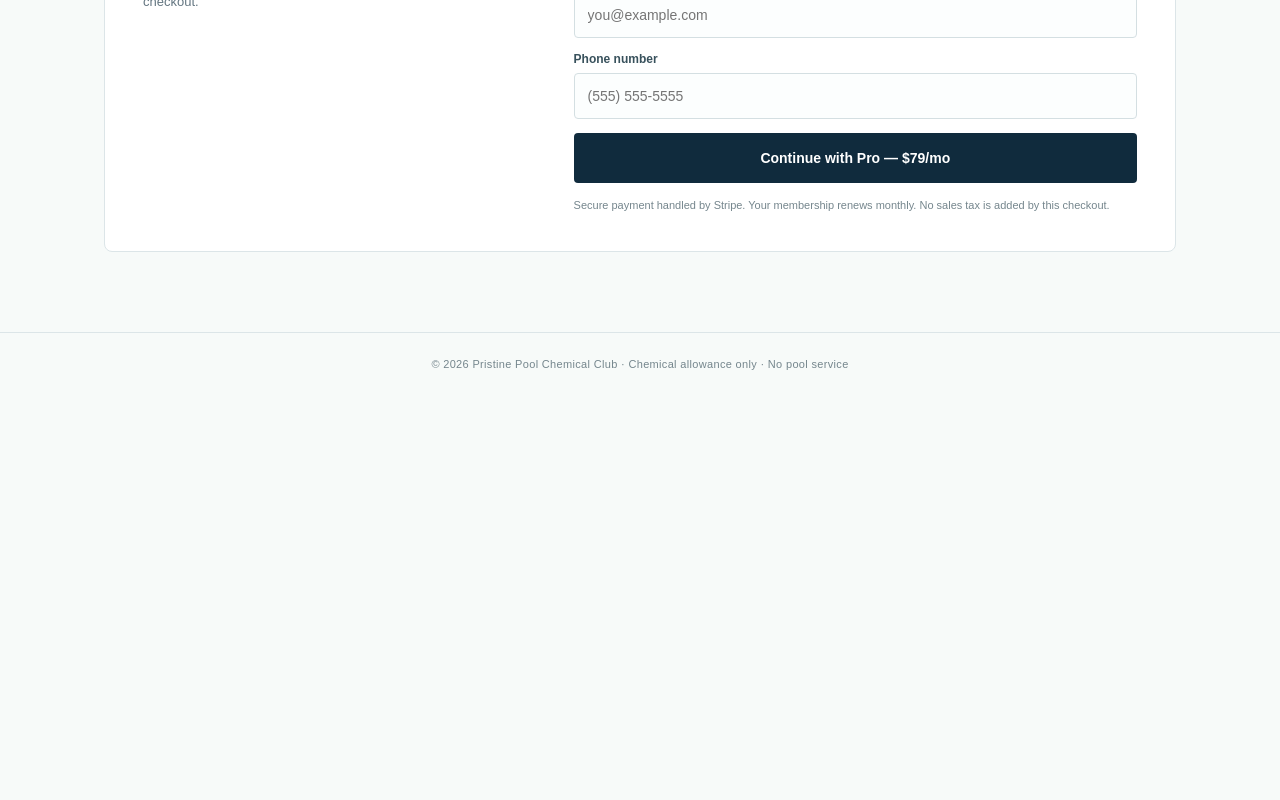
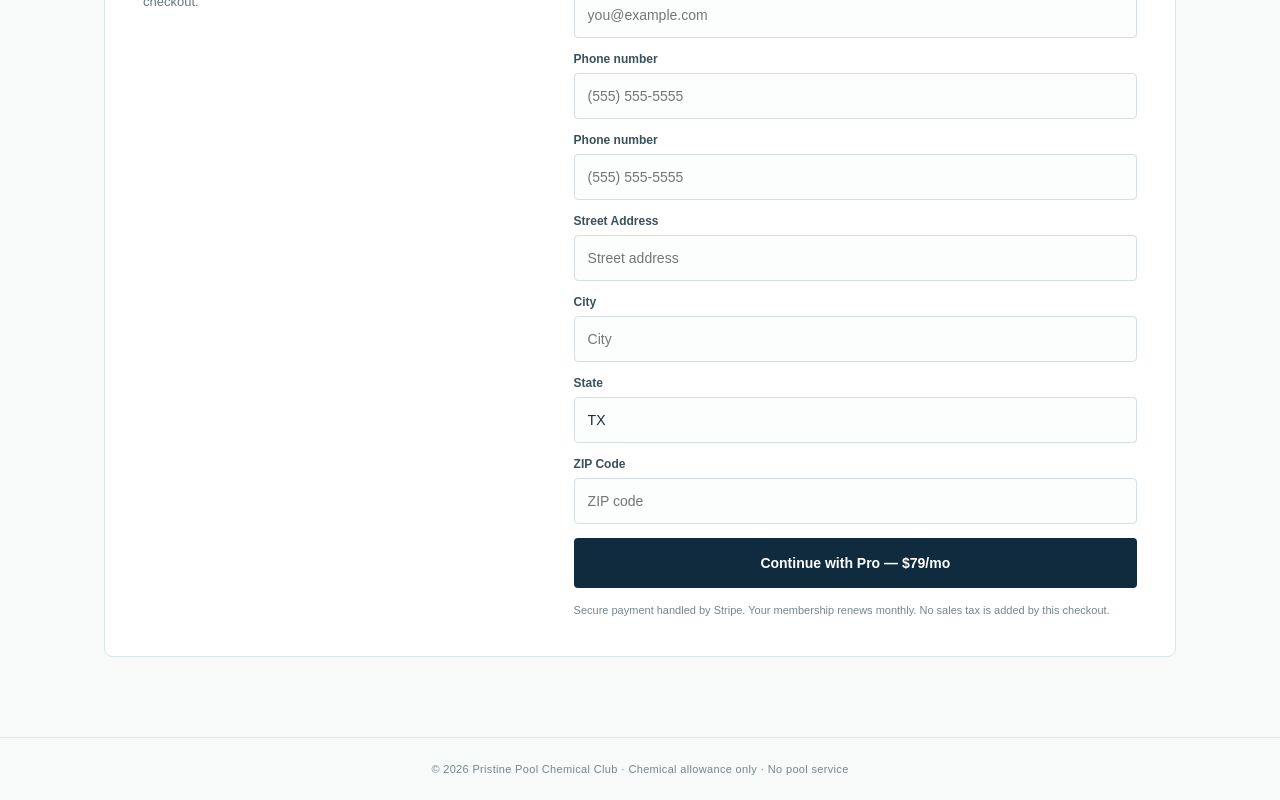
Before and after one commit to Pristinepoolchemicalclub/Pristinepoolchemicalclub, a Next.js app: page / in a window 1280 px wide. Shown: the part 1180-1980 px from the top of the page. Before the commit the page ends 1575 px from the top, so only its background shows below. Built offline with nearby package versions, Linux system fonts and the light colour scheme.

Commit message:
Enhance form with address and location fields
Added additional fields for street address, city, state, and ZIP code to the form.

```diff
--- a/app/page.tsx
+++ b/app/page.tsx
@@ -63,6 +63,16 @@ const [zip, setZip] = useState("");
           <label>Full name<input required autoComplete="name" value={name} onChange={e => setName(e.target.value)} placeholder="Your name"/></label>
           <label>Email address<input required type="email" autoComplete="email" value={email} onChange={e => setEmail(e.target.value)} placeholder="you@example.com"/></label>
           <label>Phone number<input required type="tel" autoComplete="tel" value={phone} onChange={e => setPhone(e.target.value)} placeholder="(555) 555-5555"/></label>
+
+<label>Phone number<input required type="tel" autoComplete="tel" value={phone} onChange={e => setPhone(e.target.value)} placeholder="(555) 555-5555"/></label>
+
+<label>Street Address<input required value={street} onChange={e => setStreet(e.target.value)} placeholder="Street address"/></label>
+<label>City<input required value={city} onChange={e => setCity(e.target.value)} placeholder="City"/></label>
+<label>State<input required value={state} onChange={e => setState(e.target.value)} placeholder="TX"/></label>
+<label>ZIP Code<input required value={zip} onChange={e => setZip(e.target.value)} placeholder="ZIP code"/></label>
+
+{error && <p className="error" role="alert">{error}</p>}
+
           {error && <p className="error" role="alert">{error}</p>}
           <button className="submit" type="submit" disabled={loading}>{loading ? "Connecting to secure checkout..." : `Continue with ${plans.find(p => p.id === plan)?.name} — $${plans.find(p => p.id === plan)?.price}/mo`}</button>
           <p className="fineprint">Secure payment handled by Stripe. Your membership renews monthly. No sales tax is added by this checkout.</p>
```
